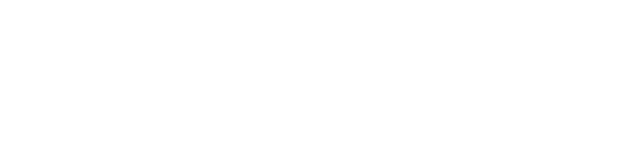
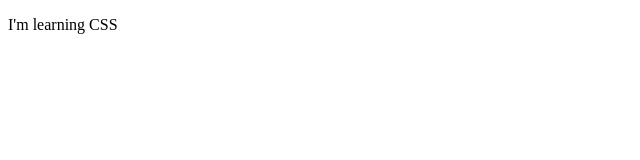
Before and after one commit to KennedyMungai/ComprehensiveCSSExercises, a plain HTML site: page index.html in a window 1280 px wide. Shown: the whole page, without its empty margins (0-640 px from the left). Drawn offline with Linux system fonts and the light colour scheme.

Commit message:
Added a simple paragraph to the CSS page

```diff
--- a/index.html
+++ b/index.html
@@ -7,6 +7,7 @@
     <meta name="viewport" content="width=device-width, initial-scale=1.0">
     <title>CSS Intro</title>
 </head>
+<p>I'm learning CSS</p>
 
 <body>
 
```
